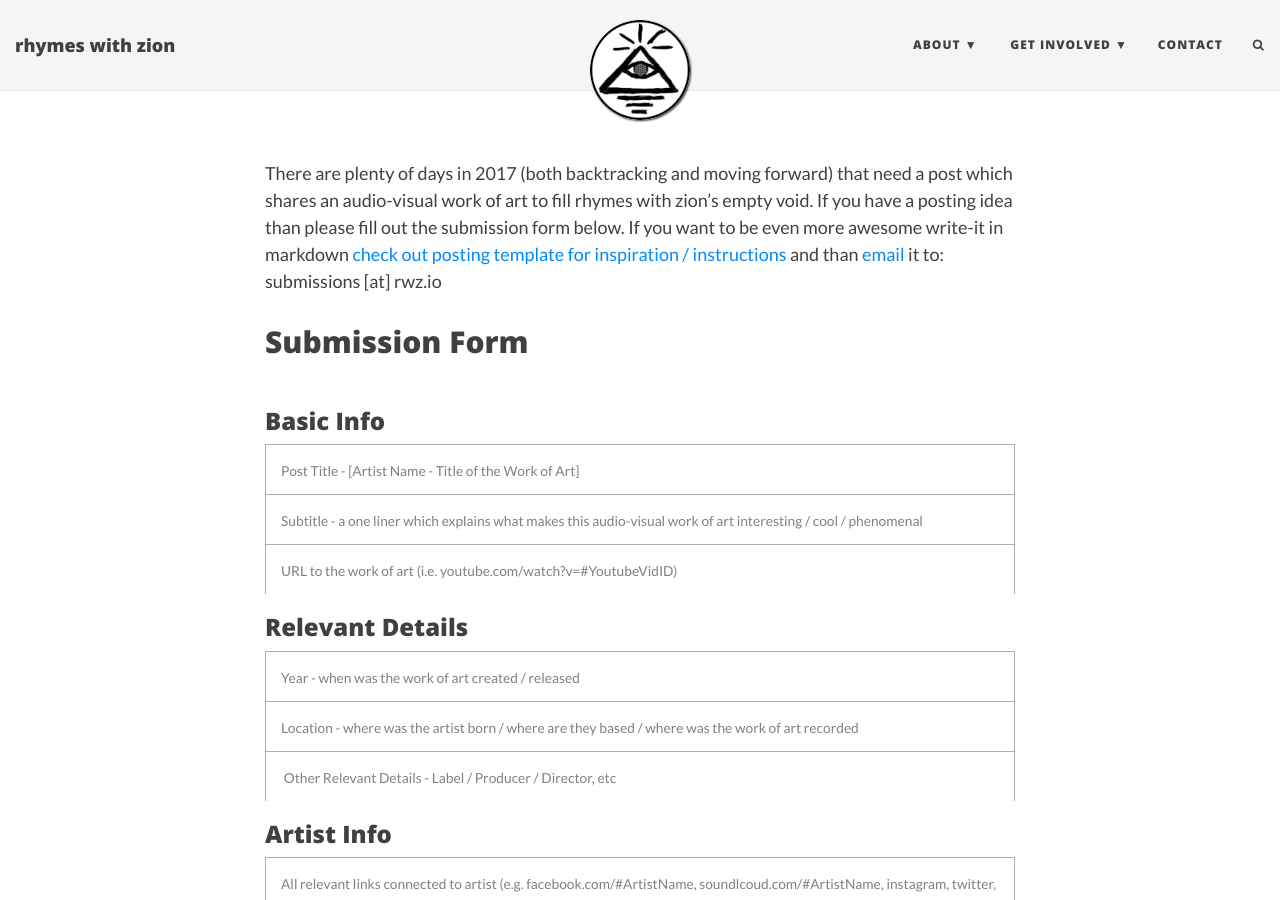
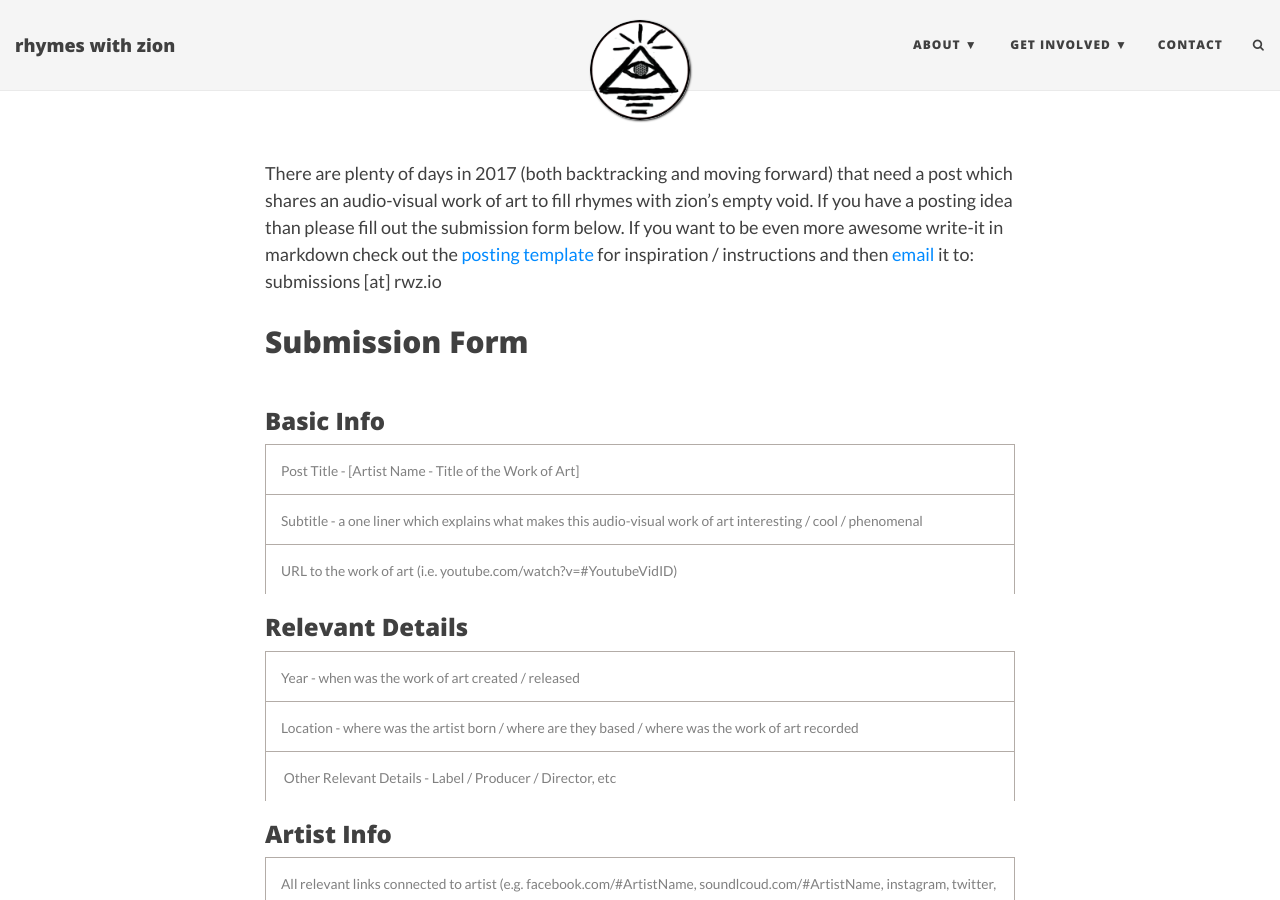
Before and after one commit to rhymeswithzion/rwz-test, a Jekyll site: the page built from submissions.md, in a window 1280 px wide and 900 px high. Built offline with Jekyll 4.4.1, drawn with Linux system fonts in a browser that asks for light colours; some web fonts are replaced; comment, search, counter and statistics services are not loaded.

Commit message:
Update submissions.md

```diff
--- a/submissions.md
+++ b/submissions.md
@@ -4,7 +4,7 @@ Title: Submissions
 css: "/css/contact.css"
 ---
 
-There are plenty of days in 2017 (both backtracking and moving forward) that need a post which shares an audio-visual work of art to fill rhymes with zion's empty void. If you have a posting idea than please fill out the submission form below. If you want to be even more awesome write-it in markdown [check out posting template for inspiration / instructions](https://github.com/rhymeswithzion/rhymeswithzion.github.io#posting-template) and than [email](mailto:submissions@rwz.io) it to: submissions [at] rwz.io
+There are plenty of days in 2017 (both backtracking and moving forward) that need a post which shares an audio-visual work of art to fill rhymes with zion's empty void. If you have a posting idea than please fill out the submission form below. If you want to be even more awesome write-it in markdown check out the [posting template](https://github.com/rhymeswithzion/rhymeswithzion.github.io#posting-template) for inspiration / instructions and then [email](mailto:submissions@rwz.io) it to: submissions [at] rwz.io
 
 
 ## Submission Form
```
